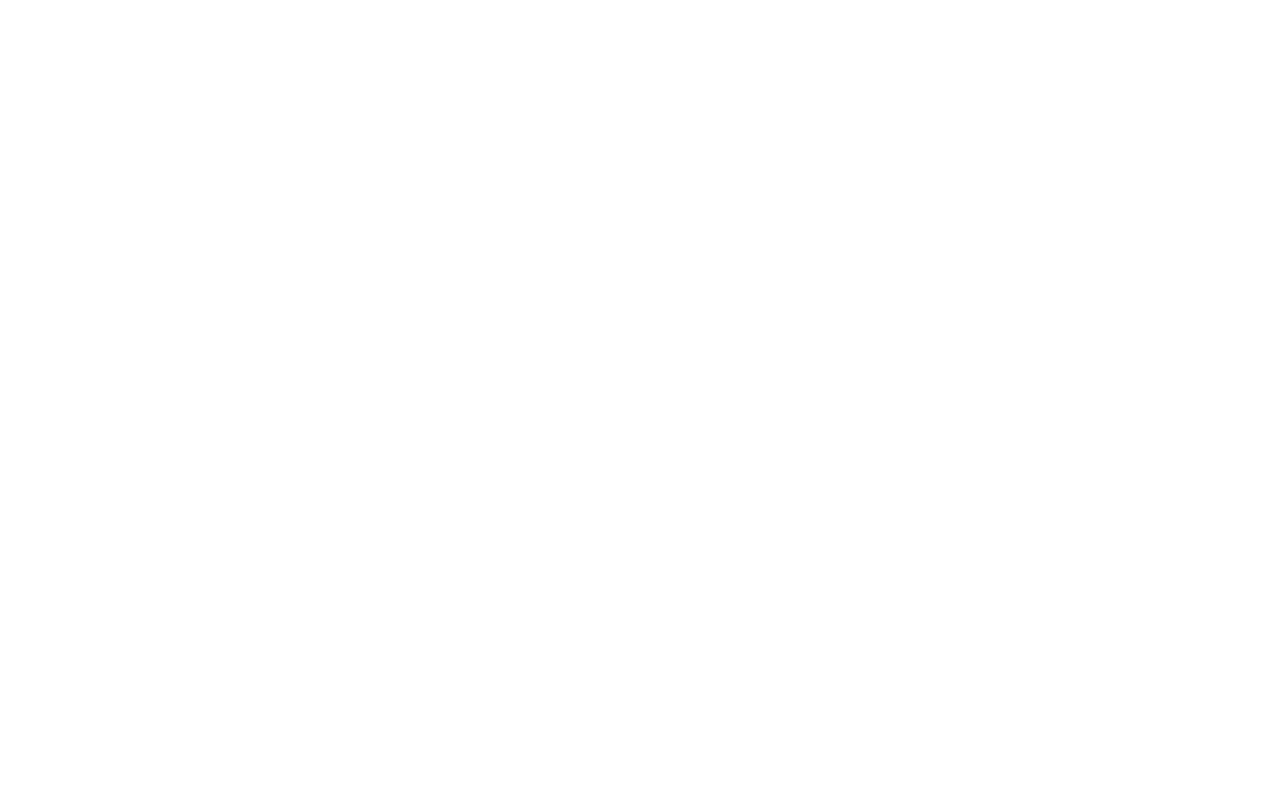
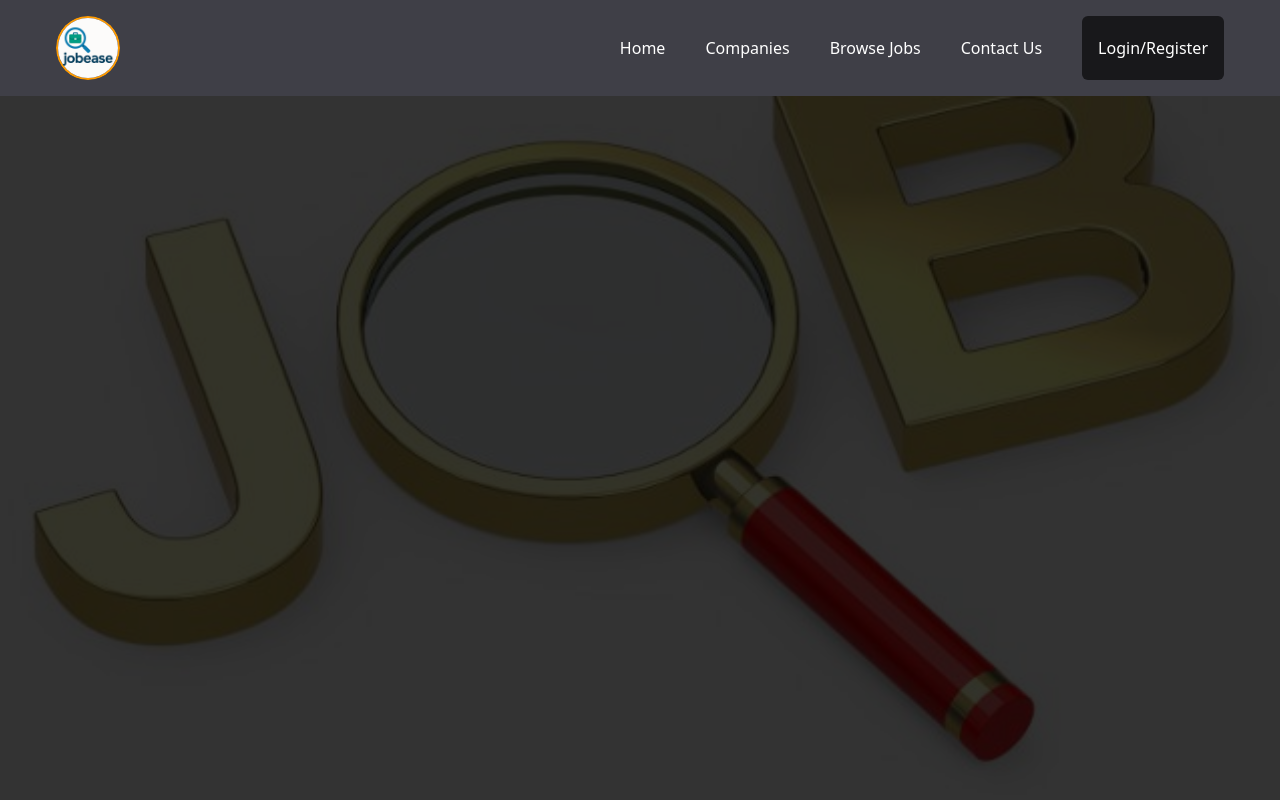
Before and after one commit to sudip-dhakal/jobease, a React (Vite) app: page /profile in a window 1280 px wide. Before the commit this address had no page. Built offline with nearby package versions, Linux system fonts and the light colour scheme.

Commit message:
new components

```diff
--- a/src/App.jsx
+++ b/src/App.jsx
@@ -5,6 +5,7 @@
 import Login from "./Authentication/Login";
 import Register from "./Authentication/Register";
 import Home from "./User/Home";
+import Profile from "./User/Profile";
 
 function App() {
   return (
@@ -16,6 +17,7 @@
           <Route path="/login" element={<Login />} />
           <Route path="/register" element={<Register />} />
           <Route path="/home" element={<Home />} />
+          <Route path="profile" element={<Profile />} />
         </Routes>
       </BrowserRouter>
     </>
--- /dev/null
+++ b/src/Reusable/Background.jsx
@@ -0,0 +1,16 @@
+import React from "react";
+
+const Background = () => {
+  return (
+    <>
+      <div
+        className="min-h-screen relative bg-cover bg-center"
+        style={{ backgroundImage: "url('/job.jpg')" }}
+      >
+        <div className="absolute inset-0 bg-black/80"></div>
+      </div>
+    </>
+  );
+};
+
+export default Background;
--- a/src/User/Home.jsx
+++ b/src/User/Home.jsx
@@ -21,7 +21,9 @@
         <JobCard />
         <JobCard />
         <JobCard />
-
+        <JobCard />
+        <JobCard />
+        <JobCard />
 
 
       </div>
--- a/src/User/Profile.jsx
+++ b/src/User/Profile.jsx
@@ -0,0 +1,20 @@
+import React from "react";
+import Navbar from "../Reusable/Navbar";
+import Background from "../Reusable/Background";
+
+const Profile = () => {
+  return (
+    <>
+      <div className="fixed inset-0">
+        <Background />
+      </div>
+      <Navbar />
+
+      <div>
+
+      </div>
+    </>
+  );
+};
+
+export default Profile;
```
